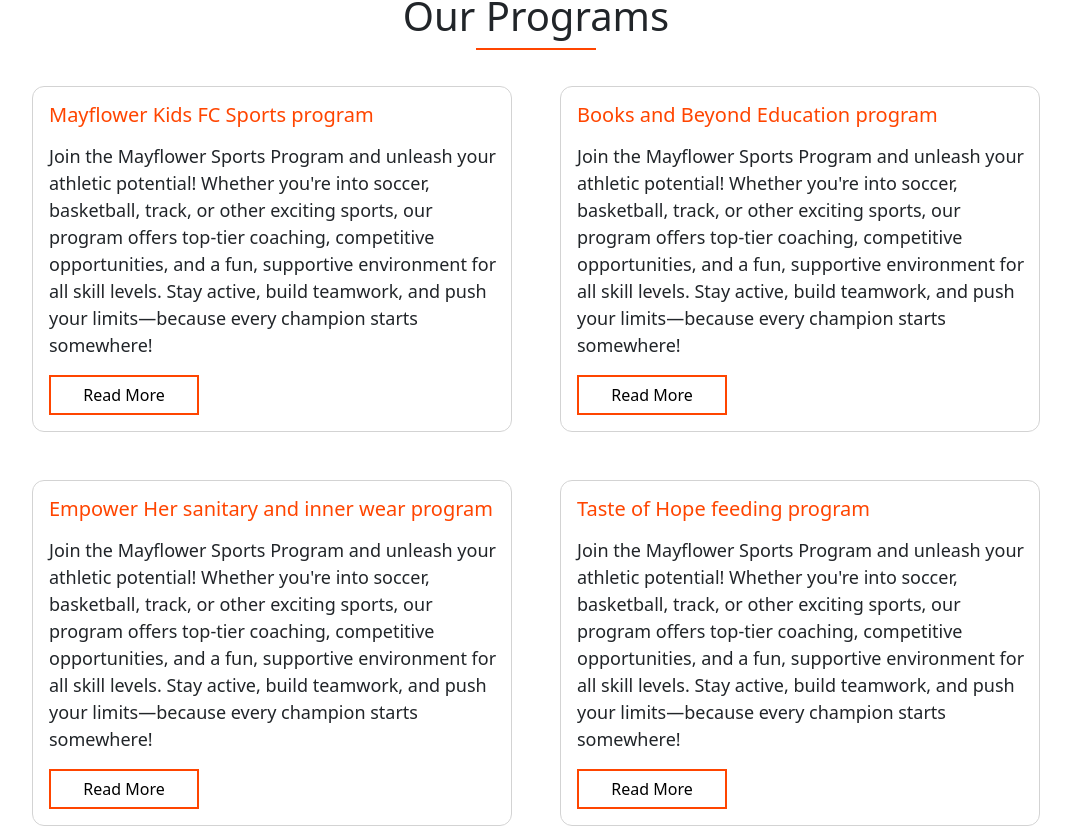
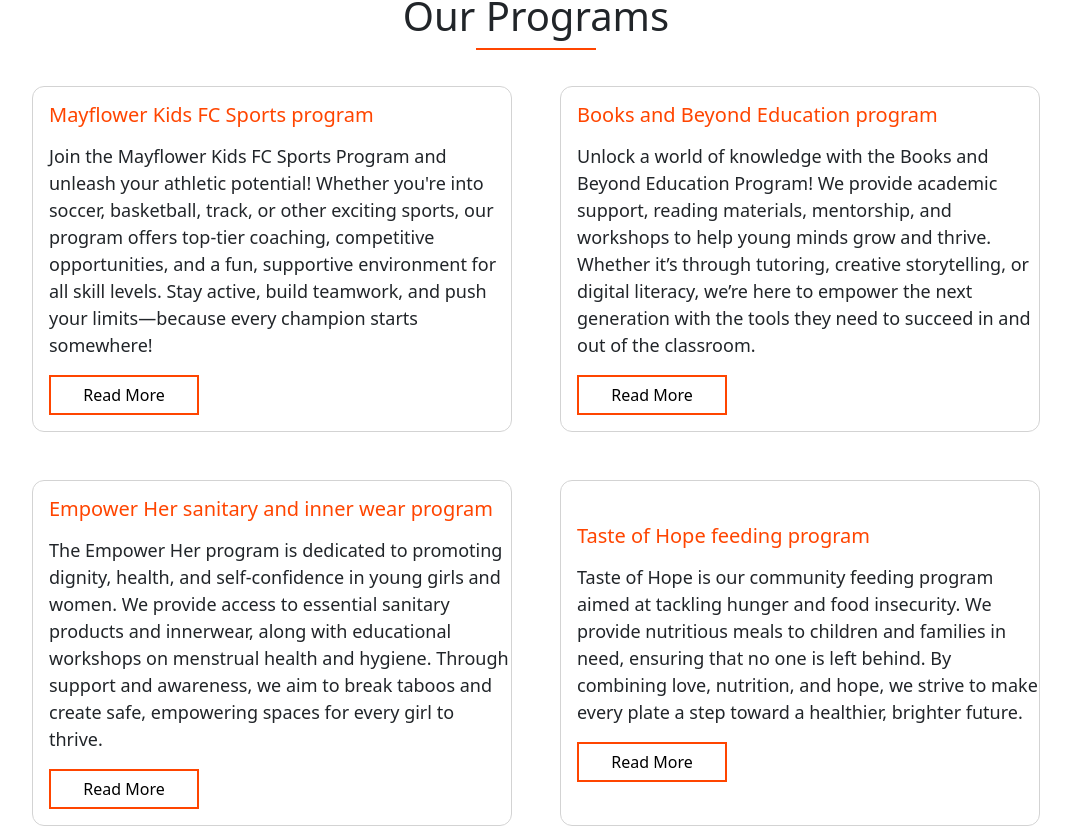
Before and after one commit to Nabanji/Mayflower, a React (Vite) app: page /programs in a window 1280 px wide. Shown: the part 456-1283 px from the top of the page, without its empty margins (104-1175 px from the left). Built offline with nearby package versions, Linux system fonts and the light colour scheme.

Commit message:
Add specific program pages and routes

```diff
--- a/src/App.jsx
+++ b/src/App.jsx
@@ -4,6 +4,11 @@ import Programs from './Pages/Programs/Programs';
 import Partner from './Pages/Partner/Partner';
 import Team from './Pages/Team/Team';
 import Contact from './Pages/Contact/Contact';
+import Sports from './Pages/SportsProgram/Sports';
+import Education from './Pages/EducationProgram/Education';
+import TasteofHope from './Pages/TasteofHope/Tasteofhope';
+import Empower from './Pages/EmpowerHerProgram/Empower';
+
 
 export default function App() {
 
@@ -16,6 +21,10 @@ export default function App() {
           <Route path='/partner-opportunities' element={<Partner />}></Route>
           <Route path='/team' element={<Team />}></Route>
           <Route path='/contact' element={<Contact />}></Route>
+          <Route path='/programs/sports-program' element={<Sports />}></Route>
+          <Route path='/programs/taste-of-hope-program' element={<TasteofHope />}></Route>
+          <Route path='/programs/education-program' element={<Education />}></Route>
+          <Route path='/programs/empower-her-program' element={<Empower />}></Route>
         </Routes>
       </BrowserRouter>
     </div>
--- /dev/null
+++ b/src/Pages/EducationProgram/Education.jsx
@@ -0,0 +1,14 @@
+import './Education.css';
+import Navbar from '../../components/Navbar/Navbar';
+
+export default function Education() {
+    return (
+        <div className="education-program">
+            <Navbar />
+            <div className="education-intro">
+                <h1>Books and Beyond Education Program</h1>
+                <p>Unlock a world of knowledge with the Books and Beyond Education Program! We provide academic support, reading materials, mentorship, and workshops to help young minds grow and thrive. Whether it’s through tutoring, creative storytelling, or digital literacy, we’re here to empower the next generation with the tools they need to succeed in and out of the classroom.</p>
+            </div>
+        </div>
+    )
+}
--- /dev/null
+++ b/src/Pages/EmpowerHerProgram/Empower.jsx
@@ -0,0 +1,14 @@
+import './Empower.css';
+import Navbar from '../../components/Navbar/Navbar';
+
+export default function Empower() {
+    return (
+        <div className="empower">
+            <Navbar />
+            <div className="empower-intro">
+                <h1>Empower Her Program</h1>
+                <p>The Empower Her program is dedicated to promoting dignity, health, and self-confidence in young</p>
+            </div>
+        </div>
+    )
+}
--- a/src/Pages/Programs/Programs.jsx
+++ b/src/Pages/Programs/Programs.jsx
@@ -10,23 +10,27 @@ export default function Programs() {
 
     const ourPrograms = [
         {
+            id: 'sports-program',
             program: 'Mayflower Kids FC Sports program',
-            description: 'Join the Mayflower Sports Program and unleash your athletic potential! Whether you\'re into soccer, basketball, track, or other exciting sports, our program offers top-tier coaching, competitive opportunities, and a fun, supportive environment for all skill levels. Stay active, build teamwork, and push your limits—because every champion starts somewhere!',
+            description: 'Join the Mayflower Kids FC Sports Program and unleash your athletic potential! Whether you\'re into soccer, basketball, track, or other exciting sports, our program offers top-tier coaching, competitive opportunities, and a fun, supportive environment for all skill levels. Stay active, build teamwork, and push your limits—because every champion starts somewhere!',
             button: 'Read More',
         },
         {
+            id: 'education-program',
             program: 'Books and Beyond Education program',
-            description: 'Join the Mayflower Sports Program and unleash your athletic potential! Whether you\'re into soccer, basketball, track, or other exciting sports, our program offers top-tier coaching, competitive opportunities, and a fun, supportive environment for all skill levels. Stay active, build teamwork, and push your limits—because every champion starts somewhere!',
+            description: 'Unlock a world of knowledge with the Books and Beyond Education Program! We provide academic support, reading materials, mentorship, and workshops to help young minds grow and thrive. Whether it’s through tutoring, creative storytelling, or digital literacy, we’re here to empower the next generation with the tools they need to succeed in and out of the classroom.',
             button: 'Read More',
         },
         {
+            id: 'empower-her-program',
             program: 'Empower Her sanitary and inner wear program',
-            description: 'Join the Mayflower Sports Program and unleash your athletic potential! Whether you\'re into soccer, basketball, track, or other exciting sports, our program offers top-tier coaching, competitive opportunities, and a fun, supportive environment for all skill levels. Stay active, build teamwork, and push your limits—because every champion starts somewhere!',
+            description: 'The Empower Her program is dedicated to promoting dignity, health, and self-confidence in young girls and women. We provide access to essential sanitary products and innerwear, along with educational workshops on menstrual health and hygiene. Through support and awareness, we aim to break taboos and create safe, empowering spaces for every girl to thrive.',
             button: 'Read More',
         },
         {
+            id: 'taste-of-hope-program',
             program: 'Taste of Hope feeding program',
-            description: 'Join the Mayflower Sports Program and unleash your athletic potential! Whether you\'re into soccer, basketball, track, or other exciting sports, our program offers top-tier coaching, competitive opportunities, and a fun, supportive environment for all skill levels. Stay active, build teamwork, and push your limits—because every champion starts somewhere!',
+            description: 'Taste of Hope is our community feeding program aimed at tackling hunger and food insecurity. We provide nutritious meals to children and families in need, ensuring that no one is left behind. By combining love, nutrition, and hope, we strive to make every plate a step toward a healthier, brighter future.',
             button: 'Read More',
         }
     ]
@@ -57,7 +61,12 @@ export default function Programs() {
                             <div className="program-description ps-3">
                                 <h4 className='my-3'>{program.program}</h4>
                                 <p>{program.description}</p>
-                                <button className='mb-3'>{program.button}</button>
+                                <button
+                                    className='mb-3'
+                                    onClick={() => window.location.href = `/programs/${program.id}`}
+                                   >
+                                    {program.button}
+                                </button>
                             </div>
                         </div>
                     ))}
--- /dev/null
+++ b/src/Pages/SportsProgram/Sports.jsx
@@ -0,0 +1,16 @@
+import Navbar from '../../components/Navbar/Navbar';
+import './Sports.css';
+
+export default function Sports() {
+
+    return (
+        <div>
+            <Navbar />
+            <div className="sports-intro">
+                <h1>Sports Program</h1>
+                <p>Join the Mayflower Kids FC Sports Program and unleash your athletic potential! Whether you're into soccer, basketball, track, or other exciting sports, our program offers top-tier coaching, competitive opportunities, and a fun, supportive environment for all skill levels. Stay active, build teamwork, and push your limits—because every champion starts somewhere!</p>
+            </div>
+
+        </div>
+    );
+}
--- /dev/null
+++ b/src/Pages/TasteofHope/Tasteofhope.jsx
@@ -0,0 +1,14 @@
+import './Tasteofhope.css';
+import Navbar from '../../components/Navbar/Navbar';
+
+export default function TasteofHope() {
+    return (
+        <div>
+            <Navbar />
+            <div className="tasteofhope-intro">
+                <h1>Taste of Hope</h1>
+                <p>Taste of Hope is our community feeding program aimed at tackling hunger and food insecurity. We provide nutritious meals to children and families in need, ensuring that no one is left behind. By combining love, nutrition, and hope, we strive to make every plate a step toward a healthier, brighter future.</p>
+            </div>
+        </div>
+    );
+}
--- a/src/components/Navbar/Navbar.jsx
+++ b/src/components/Navbar/Navbar.jsx
@@ -29,18 +29,19 @@ export default function Navbar() {
                     {/* Desktop Navbar Links */}
                     <ul className="nav-links">
                         <li className='nav-link'><a href="/">Home</a></li>
-                        <li className='nav-link'>
+                        <li className='nav-link'><a href="/programs">Programs</a></li>
+                        {/* <li className='nav-link'>
                             <a className="nav-link dropdown-toggle" href="/programs" role="button" data-bs-toggle="dropdown" aria-expanded="false">
                                 Programs
                             </a>
                             {/* Dropdown Menu for Programs */}
-                            <ul className={`dropdown-menu ${isProgramsRoute ? 'dropdown-menu-dark' : ''}`}>
+                            {/* <ul className={`dropdown-menu ${isProgramsRoute ? 'dropdown-menu-dark' : ''}`}>
                                 <li><a className="dropdown-item" href="/programs">Mayflower Kids FC Sports Program</a></li>
                                 <li><a className="dropdown-item" href="#">Books and Beyond Education Program</a></li>
                                 <li><a className="dropdown-item" href="#">Empower Her sanitary and inner wear program</a></li>
                                 <li><a className="dropdown-item" href="#">Taste of hope feeding program</a></li>
                             </ul>
-                        </li>
+                        </li> */}
                         <li className='nav-link'><a href="/partner-opportunities">Partner opportunities</a></li>
                         <li className='nav-link'><a href="/team">Team & Volunteers</a></li>
                         <li className='nav-link'><a href="/contact">Contact Us</a></li>
```
Also changed, not shown: src/Pages/EducationProgram/Education.css (added), src/Pages/EmpowerHerProgram/Empower.css (added), src/Pages/SportsProgram/Sports.css (added), src/Pages/TasteofHope/Tasteofhope.css (added).
